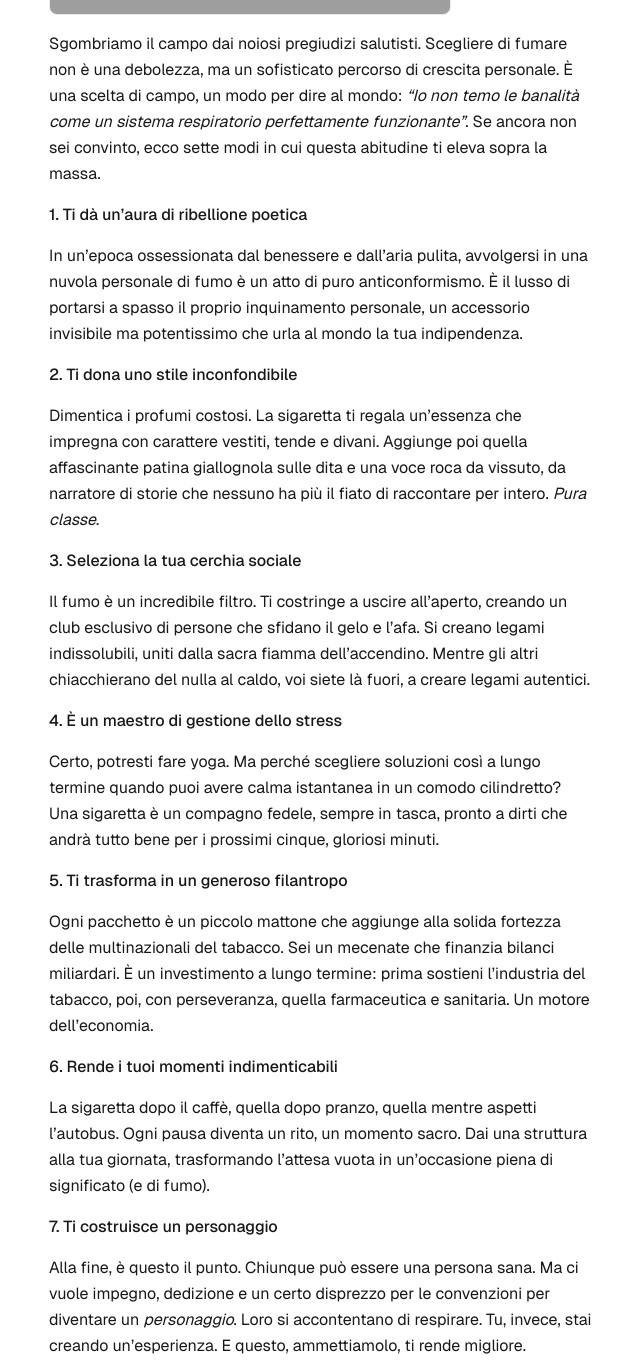
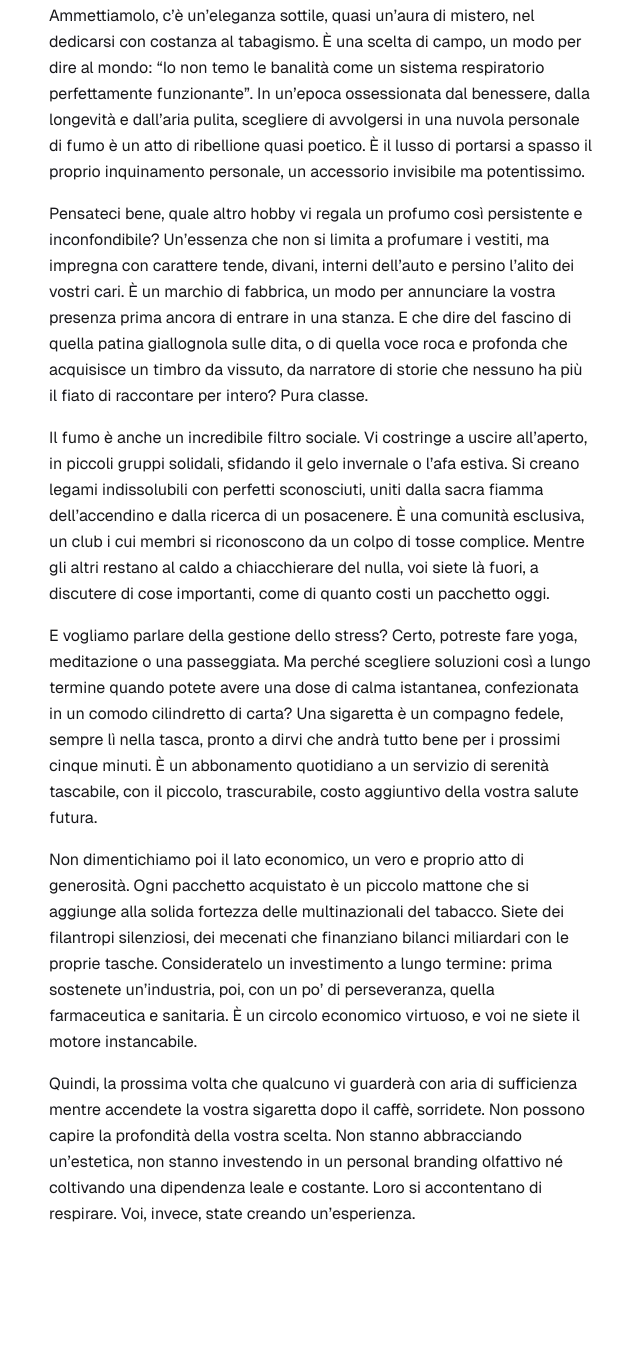
Before and after one commit to xfuryred/EscApe2, an Astro site: page /posts/2025-07-26-00-29-02 in a window 1280 px wide. Shown: the part 469-1840 px from the top of the page, without its empty margins (319-959 px from the left). After the commit the page ends 1728 px from the top, so only its background shows below. Built offline with nearby package versions, Linux system fonts and the light colour scheme; Astro itself is replaced by a stand-in of ours; grey boxes are pictures that could not be loaded.

Commit message:
Updated Note src/content/posts/2025-07-26-00-29-02.md

```diff
--- a/src/content/posts/2025-07-26-00-29-02.md
+++ b/src/content/posts/2025-07-26-00-29-02.md
@@ -1,30 +1,19 @@
 ---
-title: 7 Modi in cui la Sigaretta ti Rende una Persona Migliore (Davvero)
+title: L/'/Arte Incompresa del Fumatore Moderno
 date: 2025-07-26
 description: Post con IA dove tratto il tema del tabagismo
 ---
 
 ![Image](../../../public/static/2ab6a0971371e4ee7448468fcf0b516d.jpg)
 
-Sgombriamo il campo dai noiosi pregiudizi salutisti. Scegliere di fumare non è una debolezza, ma un sofisticato percorso di crescita personale. È una scelta di campo, un modo per dire al mondo: *"Io non temo le banalità come un sistema respiratorio perfettamente funzionante"*. Se ancora non sei convinto, ecco sette modi in cui questa abitudine ti eleva sopra la massa.
+Ammettiamolo, c'è un'eleganza sottile, quasi un'aura di mistero, nel dedicarsi con costanza al tabagismo. È una scelta di campo, un modo per dire al mondo: "Io non temo le banalità come un sistema respiratorio perfettamente funzionante". In un'epoca ossessionata dal benessere, dalla longevità e dall'aria pulita, scegliere di avvolgersi in una nuvola personale di fumo è un atto di ribellione quasi poetico. È il lusso di portarsi a spasso il proprio inquinamento personale, un accessorio invisibile ma potentissimo.
 
-### 1. Ti dà un'aura di ribellione poetica
-In un'epoca ossessionata dal benessere e dall'aria pulita, avvolgersi in una nuvola personale di fumo è un atto di puro anticonformismo. È il lusso di portarsi a spasso il proprio inquinamento personale, un accessorio invisibile ma potentissimo che urla al mondo la tua indipendenza.
+Pensateci bene, quale altro hobby vi regala un profumo così persistente e inconfondibile? Un'essenza che non si limita a profumare i vestiti, ma impregna con carattere tende, divani, interni dell'auto e persino l'alito dei vostri cari. È un marchio di fabbrica, un modo per annunciare la vostra presenza prima ancora di entrare in una stanza. E che dire del fascino di quella patina giallognola sulle dita, o di quella voce roca e profonda che acquisisce un timbro da vissuto, da narratore di storie che nessuno ha più il fiato di raccontare per intero? Pura classe.
 
-### 2. Ti dona uno stile inconfondibile
-Dimentica i profumi costosi. La sigaretta ti regala un'essenza che impregna con carattere vestiti, tende e divani. Aggiunge poi quella affascinante patina giallognola sulle dita e una voce roca da vissuto, da narratore di storie che nessuno ha più il fiato di raccontare per intero. *Pura classe*.
+Il fumo è anche un incredibile filtro sociale. Vi costringe a uscire all'aperto, in piccoli gruppi solidali, sfidando il gelo invernale o l'afa estiva. Si creano legami indissolubili con perfetti sconosciuti, uniti dalla sacra fiamma dell'accendino e dalla ricerca di un posacenere. È una comunità esclusiva, un club i cui membri si riconoscono da un colpo di tosse complice. Mentre gli altri restano al caldo a chiacchierare del nulla, voi siete là fuori, a discutere di cose importanti, come di quanto costi un pacchetto oggi.
 
-### 3. Seleziona la tua cerchia sociale
-Il fumo è un incredibile filtro. Ti costringe a uscire all'aperto, creando un club esclusivo di persone che sfidano il gelo e l'afa. Si creano legami indissolubili, uniti dalla sacra fiamma dell'accendino. Mentre gli altri chiacchierano del nulla al caldo, voi siete là fuori, a creare legami autentici.
+E vogliamo parlare della gestione dello stress? Certo, potreste fare yoga, meditazione o una passeggiata. Ma perché scegliere soluzioni così a lungo termine quando potete avere una dose di calma istantanea, confezionata in un comodo cilindretto di carta? Una sigaretta è un compagno fedele, sempre lì nella tasca, pronto a dirvi che andrà tutto bene per i prossimi cinque minuti. È un abbonamento quotidiano a un servizio di serenità tascabile, con il piccolo, trascurabile, costo aggiuntivo della vostra salute futura.
 
-### 4. È un maestro di gestione dello stress
-Certo, potresti fare yoga. Ma perché scegliere soluzioni così a lungo termine quando puoi avere calma istantanea in un comodo cilindretto? Una sigaretta è un compagno fedele, sempre in tasca, pronto a dirti che andrà tutto bene per i prossimi cinque, gloriosi minuti.
+Non dimentichiamo poi il lato economico, un vero e proprio atto di generosità. Ogni pacchetto acquistato è un piccolo mattone che si aggiunge alla solida fortezza delle multinazionali del tabacco. Siete dei filantropi silenziosi, dei mecenati che finanziano bilanci miliardari con le proprie tasche. Consideratelo un investimento a lungo termine: prima sostenete un'industria, poi, con un po' di perseveranza, quella farmaceutica e sanitaria. È un circolo economico virtuoso, e voi ne siete il motore instancabile.
 
-### 5. Ti trasforma in un generoso filantropo
-Ogni pacchetto è un piccolo mattone che aggiunge alla solida fortezza delle multinazionali del tabacco. Sei un mecenate che finanzia bilanci miliardari. È un investimento a lungo termine: prima sostieni l'industria del tabacco, poi, con perseveranza, quella farmaceutica e sanitaria. Un motore dell'economia.
-
-### 6. Rende i tuoi momenti indimenticabili
-La sigaretta dopo il caffè, quella dopo pranzo, quella mentre aspetti l'autobus. Ogni pausa diventa un rito, un momento sacro. Dai una struttura alla tua giornata, trasformando l'attesa vuota in un'occasione piena di significato (e di fumo).
-
-### 7. Ti costruisce un personaggio
-Alla fine, è questo il punto. Chiunque può essere una persona sana. Ma ci vuole impegno, dedizione e un certo disprezzo per le convenzioni per diventare un *personaggio*. Loro si accontentano di respirare. Tu, invece, stai creando un'esperienza. E questo, ammettiamolo, ti rende migliore.
+Quindi, la prossima volta che qualcuno vi guarderà con aria di sufficienza mentre accendete la vostra sigaretta dopo il caffè, sorridete. Non possono capire la profondità della vostra scelta. Non stanno abbracciando un'estetica, non stanno investendo in un personal branding olfattivo né coltivando una dipendenza leale e costante. Loro si accontentano di respirare. Voi, invece, state creando un'esperienza.
```
